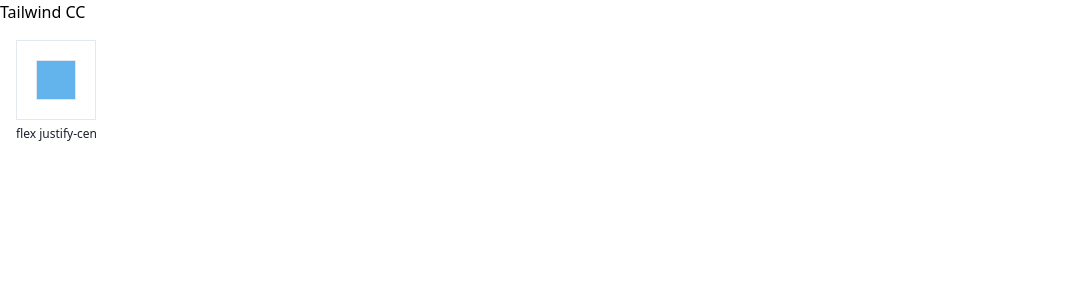
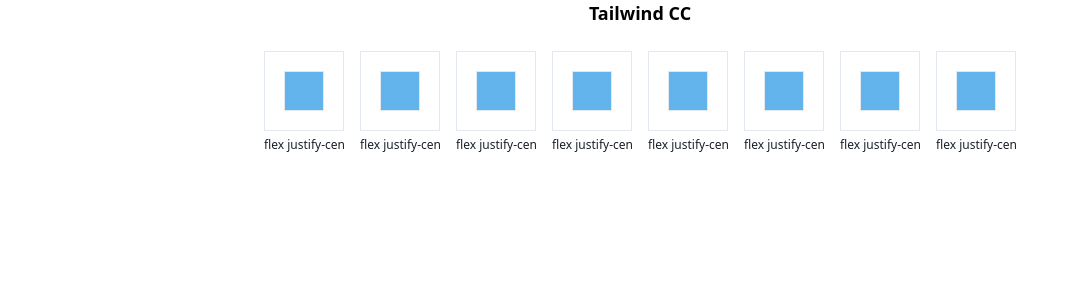
Before and after one commit to cti1650/tailwind_cc, a Next.js app: page / in a window 1280 px wide. Shown: the top 300 px of the page, without its empty margins (0-1079 px from the left). Built offline with nearby package versions, Linux system fonts and the light colour scheme.

Commit message:
複数表示の場合を作成

```diff
--- a/components/parts/sample.jsx
+++ b/components/parts/sample.jsx
@@ -10,6 +10,7 @@ export const SampleBox = (props) => {
   };
   return (
     <>
+      <div className="p-2">
         <div
           className={className + " border bg-white h-20 w-20"}
           onClick={handleClick}
@@ -22,6 +23,7 @@ export const SampleBox = (props) => {
           className="outline-none text-xs w-20"
           ref={inputEl}
         />
+      </div>
     </>
   );
 };
--- a/pages/index.js
+++ b/pages/index.js
@@ -10,9 +10,18 @@ const Home = () => (
       <link rel="icon" href="/favicon.ico" />
     </Head>
 
-    <h1>Tailwind CC</h1>
+    <div className="w-full text-center text-lg font-bold">Tailwind CC</div>
     <div className="w-full text-gray-900 p-4">
-      <SampleBox className="flex justify-center items-center" />
+      <div className="flex flex-row flex-wrap justify-center items-center">
+        <SampleBox className="flex justify-center items-center" />
+        <SampleBox className="flex justify-center items-center" />
+        <SampleBox className="flex justify-center items-center" />
+        <SampleBox className="flex justify-center items-center" />
+        <SampleBox className="flex justify-center items-center" />
+        <SampleBox className="flex justify-center items-center" />
+        <SampleBox className="flex justify-center items-center" />
+        <SampleBox className="flex justify-center items-center" />
+      </div>
     </div>
   </div>
 );
```
Lines whose indentation alone changed are shown as unchanged.
